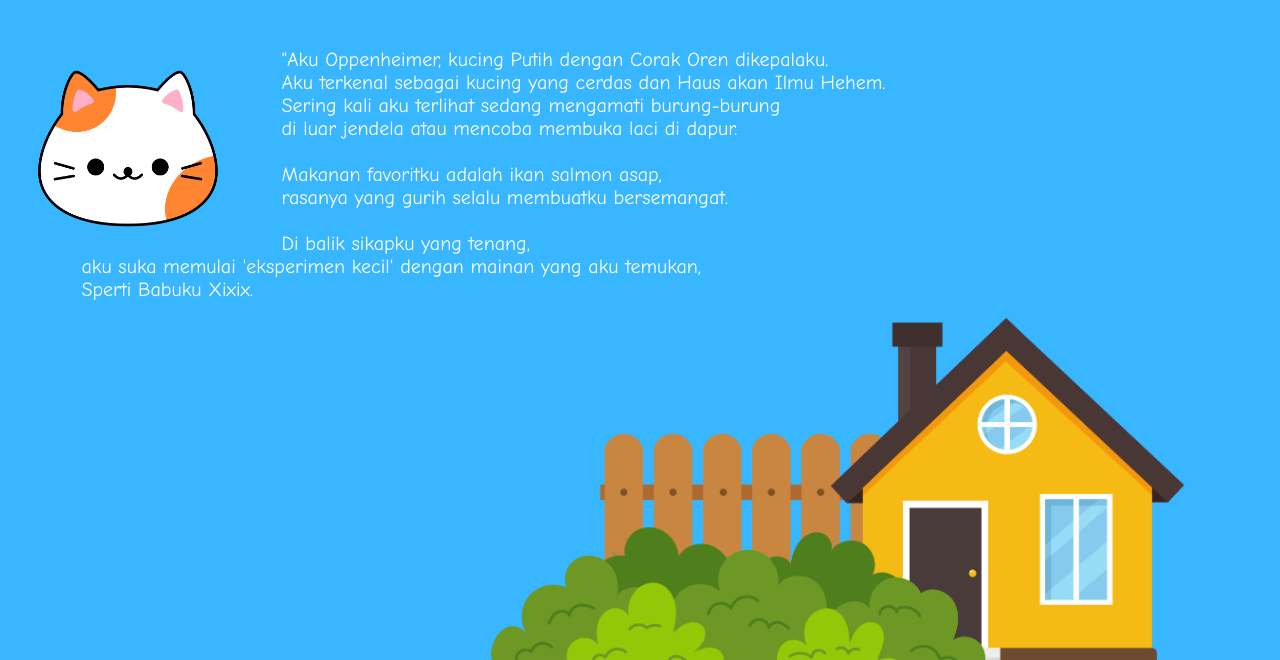
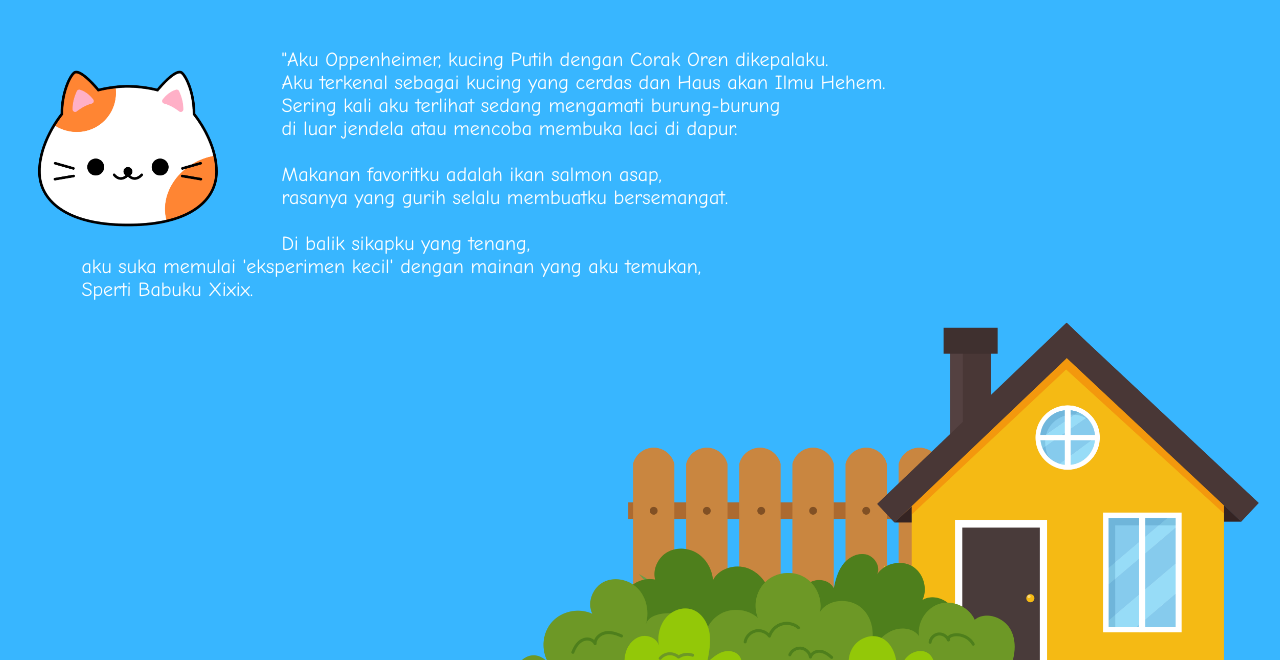
Before and after one commit to fazadev-code/cat_bluetheme, a plain HTML site: page frame/link2.html in a window 1280 px wide. Shown: the part 140-800 px from the top of the page. Drawn offline with Linux system fonts and the light colour scheme.

Commit message:
Update link2.html

```diff
--- a/frame/link2.html
+++ b/frame/link2.html
@@ -19,9 +19,9 @@
         background-image: url('Cent.png');
         background-repeat: no-repeat;
         background-attachment: fixed;
-        background-size: cover;
+        background-size: 120%;
         background-color: #38B6FF;
-        background-position: -100px;
+        background-position: center;
     }
     h1{
         font-size: 75px;
```
